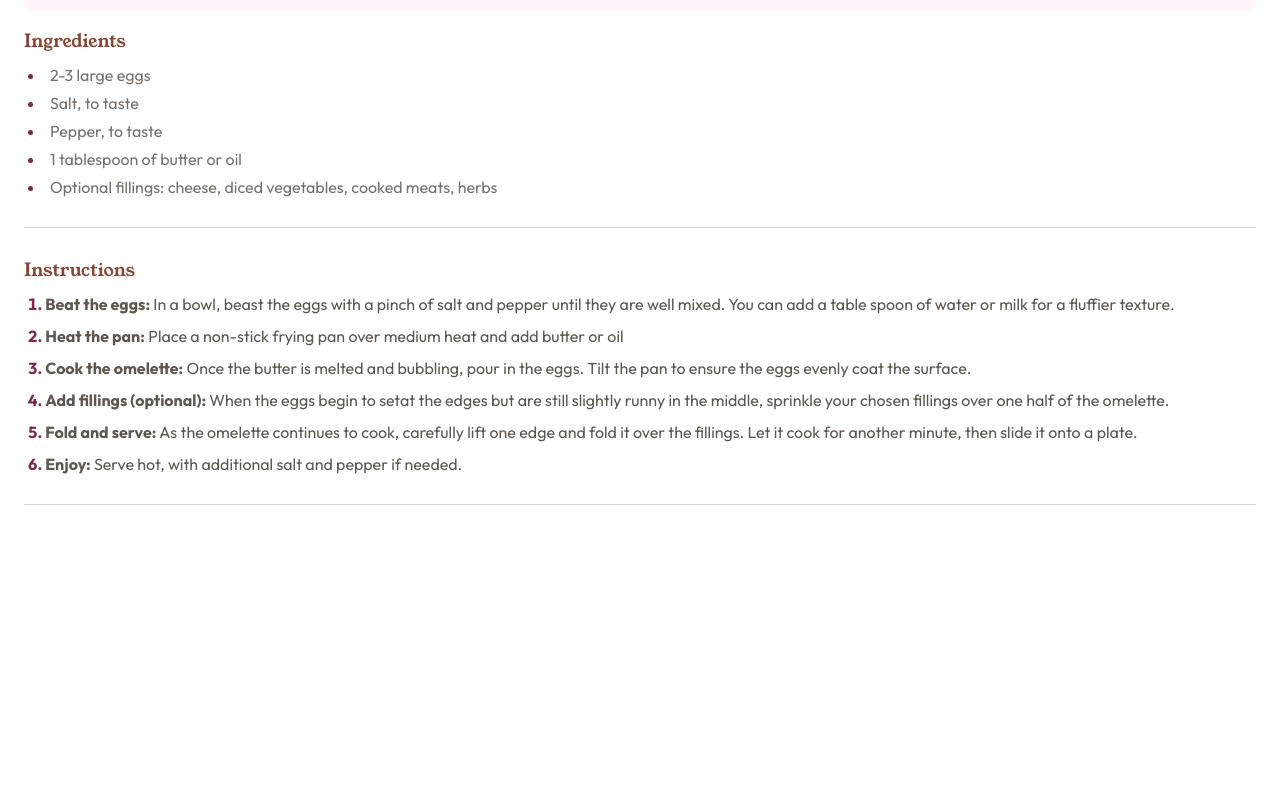
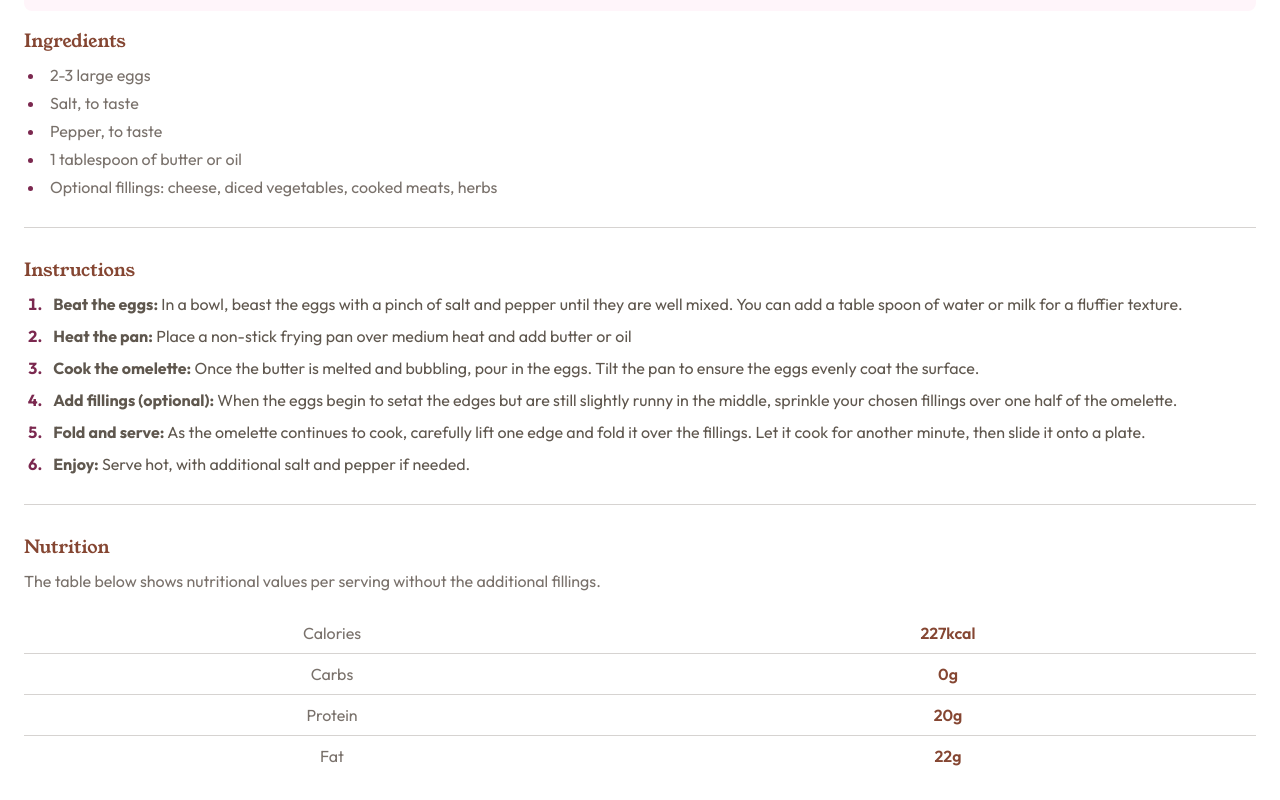
Before and after one commit to iArmanKarimi/challenge-recipe-page, a React (Vite) app: page / in a window 1280 px wide. Shown: the part 850-1650 px from the top of the page. Before the commit the page ends 1407 px from the top, so only its background shows below. Built offline with nearby package versions, Linux system fonts and the light colour scheme.

Commit message:
feat: enhance omelette recipe with detailed cooking steps and nutritional information

```diff
--- a/src/components/Card.tsx
+++ b/src/components/Card.tsx
@@ -4,7 +4,7 @@ export default function Card() {
 			<img
 				src="/public/images/image-omelette.jpeg"
 				alt="omelette"
-				className="w-full outline-2"
+				className="w-full"
 			/>
 			{/* content */}
 			<div className="p-6 space-y-4">
@@ -64,36 +64,68 @@ export default function Card() {
 						marker:text-rose-800 marker:font-bold space-y-2 pl-1"
 					>
 						<li>
+							<span>
 								<b>Beat the eggs:</b> In a bowl, beast the eggs with a pinch of
 								salt and pepper until they are well mixed. You can add a table
 								spoon of water or milk for a fluffier texture.
+							</span>
 						</li>
 						<li>
-							<b>Heat the pan:</b> Place a non-stick frying pan over medium heat
-							and add butter or oil
+							<span>
+								<b>Heat the pan:</b> Place a non-stick frying pan over medium
+								heat and add butter or oil
+							</span>
 						</li>
 						<li>
-							<b>Cook the omelette:</b> Once the butter is melted and bubbling,
-							pour in the eggs. Tilt the pan to ensure the eggs evenly coat the
-							surface.
+							<span>
+								<b>Cook the omelette:</b> Once the butter is melted and
+								bubbling, pour in the eggs. Tilt the pan to ensure the eggs
+								evenly coat the surface.
+							</span>
 						</li>
 						<li>
+							<span>
 								<b>Add fillings (optional):</b> When the eggs begin to setat the
 								edges but are still slightly runny in the middle, sprinkle your
 								chosen fillings over one half of the omelette.
+							</span>
 						</li>
 						<li>
+							<span>
 								<b>Fold and serve:</b> As the omelette continues to cook,
-							carefully lift one edge and fold it over the fillings. Let it cook
-							for another minute, then slide it onto a plate.
+								carefully lift one edge and fold it over the fillings. Let it
+								cook for another minute, then slide it onto a plate.
+							</span>
 						</li>
 						<li>
+							<span>
 								<b>Enjoy:</b> Serve hot, with additional salt and pepper if
 								needed.
+							</span>
 						</li>
 					</ol>
 				</div>
 				<hr className="text-stone-300 my-7" />
+				<div className="font-outfit text-stone-500">
+					<h2 className="text-lg font-serif text-brown-800 mb-2">Nutrition</h2>
+					<p>
+						The table below shows nutritional values per serving without the
+						additional fillings.
+					</p>
+					<div className="grid grid-cols-2 mt-5 text-center divide-stone-300 grid-table">
+						<div>Calories</div>
+						<div>227kcal</div>
+
+						<div>Carbs</div>
+						<div>0g</div>
+
+						<div>Protein</div>
+						<div>20g</div>
+
+						<div>Fat</div>
+						<div>22g</div>
+					</div>
+				</div>
 			</div>
 		</div>
 	);
--- a/src/index.css
+++ b/src/index.css
@@ -11,3 +11,21 @@
 	--font-serif: "Young Serif", serif;
 	--font-outfit: "Outfit", sans-serif;
 }
+
+@layer components {
+	li span {
+		@apply pl-2;
+	}
+
+	.grid-table>div {
+		@apply border-b py-2;
+	}
+
+	.grid-table>div:nth-child(even) {
+		@apply text-brown-800 font-semibold;
+	}
+
+	.grid-table>div:is(:last-child, :nth-last-child(2)) {
+		@apply border-0;
+	}
+}
```
Lines whose indentation alone changed are shown as unchanged.
